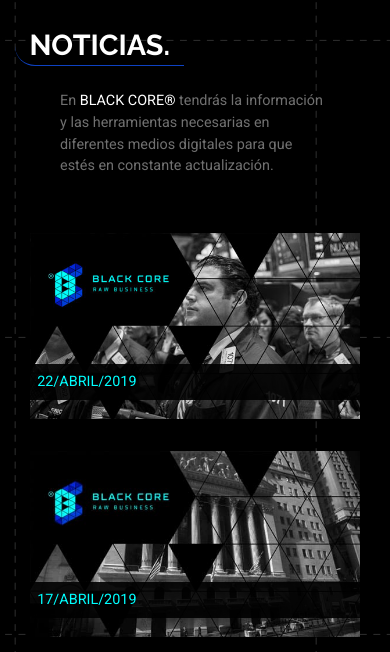
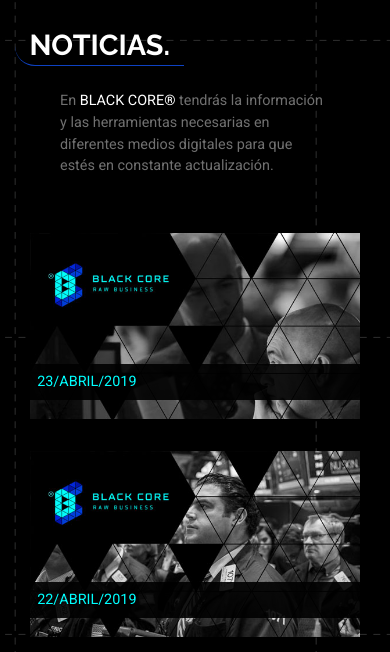
Before and after one commit to laloehm/Black-Core, a PHP site: page / in a window 390 px wide. Shown: the part 5320-5972 px from the top of the page. Run offline with PHP 8.4, Linux system fonts and the light colour scheme.

Commit message:
Noticias del 23 de Abril 2019

```diff
--- a/home.php
+++ b/home.php
@@ -89,9 +89,9 @@
                     </video>
                 </div>
                 <div class="bg-black-three py-3 py-md-0 noticia-facebook">
-                    <a href="https://www.facebook.com/blackcorerb/photos/a.769133163455697/790526937982986/?type=3&theater" target="blank" rel="noopener">
-                        <img src="images/Noticias/Abril/Face-16-Abril.jpg" class="img-fluid" alt="Imagen relacionada con la noticia">
-                        <h5 class="text-white">Reportes trimestrales 2019.</h5>
+                    <a href="https://www.facebook.com/blackcorerb/photos/a.769133163455697/794667897568890/?type=3&theater" target="blank" rel="noopener">
+                        <img src="images/Noticias/Abril/Face-23-Abril.jpg" class="img-fluid" alt="Imagen relacionada con la noticia">
+                        <h5 class="text-white">Tesla Inc.</h5>
                         <i class="fas fa-link text-white"></i>
                     </a>
                 </div>
--- a/noticias.php
+++ b/noticias.php
@@ -13,7 +13,26 @@
         <div class="col-md-9 tabs-noticias-content p-0">
             <div class="noticias-tabs-contents">
                 <!--  -->
-                <div class="noticias-content-items noticias-content-items-active" id="noticias-22">
+                <div class="noticias-content-items noticias-content-items-active" id="noticias-23">
+                    <div class="row">
+                        <div class="col-md-6 d-flex justify-content-center align-items-center flex-column">
+                            <img src="images/Noticias/Abril/23-Abril-19.jpg" class="img-fluid" alt="Noticiasd del 17 de Abril del 2019">
+                            <div class="my-3">
+                                <h3 class="azul-dos px-3 text-uppercase title-news">INFÓRMATE</h3>
+                            </div>
+                        </div>
+                        <div class="col-md-6">
+                            <p class="font-weight-bold font-aqua m-0">23/ABRIL/2019</p>
+                            <p><span class="font-weight-bold">1.</span> El petróleo, cerca de máximos de 2019; EE.UU. pone fin a las exenciones a las sanciones de Irán.</p>
+                            <p><span class="font-weight-bold">2.</span> La revisión al alza de Twitter y otras acciones de empresas líderes.</p>
+                            <p class=""><span class="font-weight-bold">3.</span> Los futuros de EE.UU. apuntan a una apertura sin cambios a la espera de los resultados.</p>
+                            <p><span class="font-weight-bold">4.</span> Los datos del mercado inmobiliario encabezan la agenda económica.</p>
+                            <p class="m-0"><span class="font-weight-bold">5.</span> Los bancos europeos se desploman; el BCE lastra las expectativas de más ayuda.</p>
+                        </div>
+                    </div>
+                </div>
+                <!--  -->
+                <div class="noticias-content-items" id="noticias-22">
                     <div class="row">
                         <div class="col-md-6 d-flex justify-content-center align-items-center flex-column">
                             <img src="images/Noticias/Abril/22-Abril-19.jpg" class="img-fluid" alt="Noticiasd del 17 de Abril del 2019">
@@ -439,6 +458,17 @@
                     <div class="amazingcarousel-list-container">
                         <ul class="amazingcarousel-list">
                             <!--  -->
+                            <li class="amazingcarousel-item news news-active">
+                                <a href="#noticias-23" class="items-noticias mt-0">
+                                    <div class="amazingcarousel-item-container fecha-noticias">
+                                        <div class="amazingcarousel-image">
+                                            <img src="images/Noticias/Abril/23-Abril-19.jpg" alt="23-Abril-19" />
+                                            <p>23/ABRIL/19</p>
+                                        </div>
+                                    </div>
+                                </a>
+                            </li>
+                            <!--  -->
                             <li class="amazingcarousel-item">
                                 <div class="amazingcarousel-item-container">
                                     <div class="amazingcarousel-image">
@@ -788,6 +818,30 @@
             <div class="">
                 <div class="items-noticias mt-0 news news-active">
                     <div class="fecha-noticias">
+                        <img src="images/Noticias/Abril/23-Abril-19.jpg" class="img-fluid" alt="Noticias del 23 de Abril 2019">
+                        <p class="absolute">23/ABRIL/2019</p>
+                    </div>
+                </div>
+                <div class="noticias-content-items-mobile noticias-content-items-active mt-3 bg-gris-uno">
+                    <div class="col-md-6 d-flex justify-content-between align-items-center flex-column pt-4">
+                        <div class="mb-1">
+                            <h3 class="azul-dos px-3 text-uppercase title-news">INFÓRMATE</h3>
+                        </div>
+                    </div>
+                    <div class="col-md-6 px-4">
+                        <p class="font-weight-bold font-aqua">22/ABRIL/2019</p>
+                        <p><span class="font-weight-bold">1.</span> El petróleo, cerca de máximos de 2019; EE.UU. pone fin a las exenciones a las sanciones de Irán.</p>
+                        <p><span class="font-weight-bold">2.</span> La revisión al alza de Twitter y otras acciones de empresas líderes.</p>
+                        <p class=""><span class="font-weight-bold">3.</span> Los futuros de EE.UU. apuntan a una apertura sin cambios a la espera de los resultados.</p>
+                        <p><span class="font-weight-bold">4.</span> Los datos del mercado inmobiliario encabezan la agenda económica.</p>
+                        <p class="m-0"><span class="font-weight-bold">5.</span> Los bancos europeos se desploman; el BCE lastra las expectativas de más ayuda.</p>
+                    </div>
+                </div>
+            </div>
+            <!-- 1 -->
+            <div class="">
+                <div class="items-noticias mt-0 news news-active">
+                    <div class="fecha-noticias">
                         <img src="images/Noticias/Abril/22-Abril-19.jpg" class="img-fluid" alt="Noticias del 16 de Abril 2019">
                         <p class="absolute">22/ABRIL/2019</p>
                     </div>
```
Also changed, not shown: images/Noticias/Abril/23-Abril-19.jpg (added), images/Noticias/Abril/Eventos-22-Abril-01.jpg (added), images/Noticias/Abril/Face-22-Abril.jpg (added), images/Noticias/Abril/Face-23-Abril.jpg (added), 1 other file.
